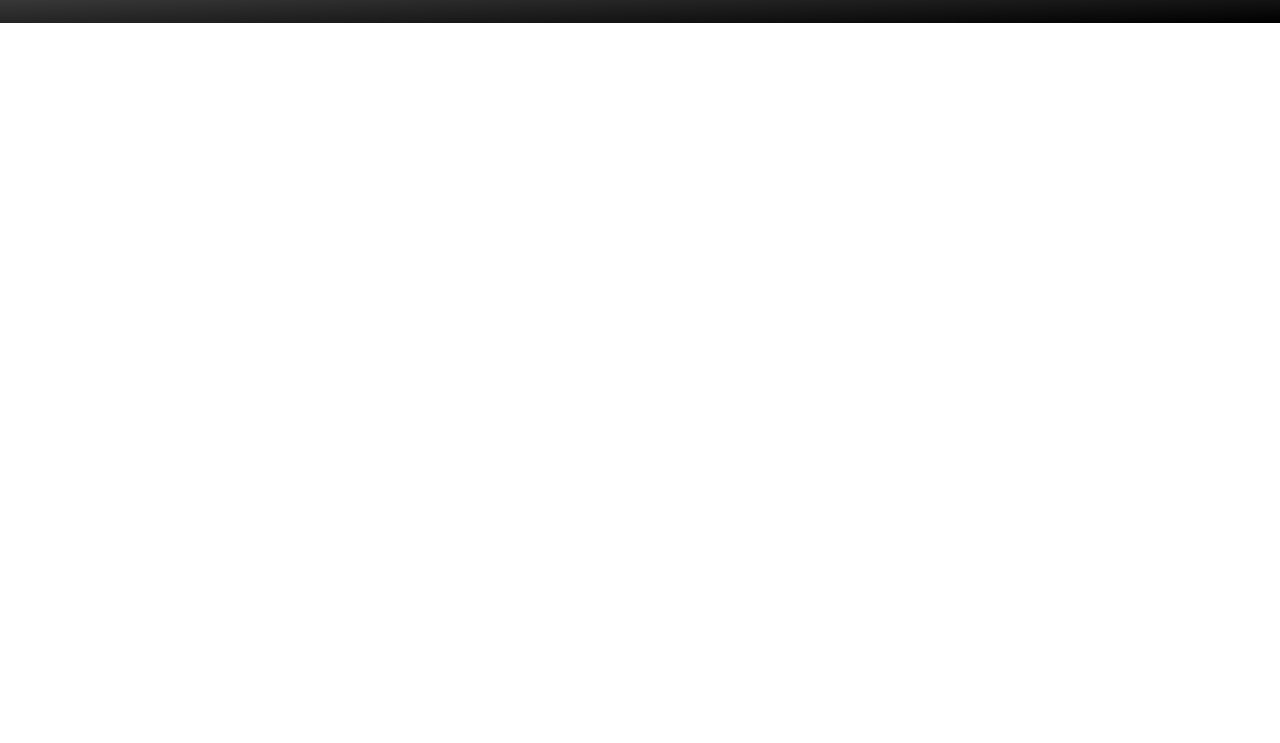
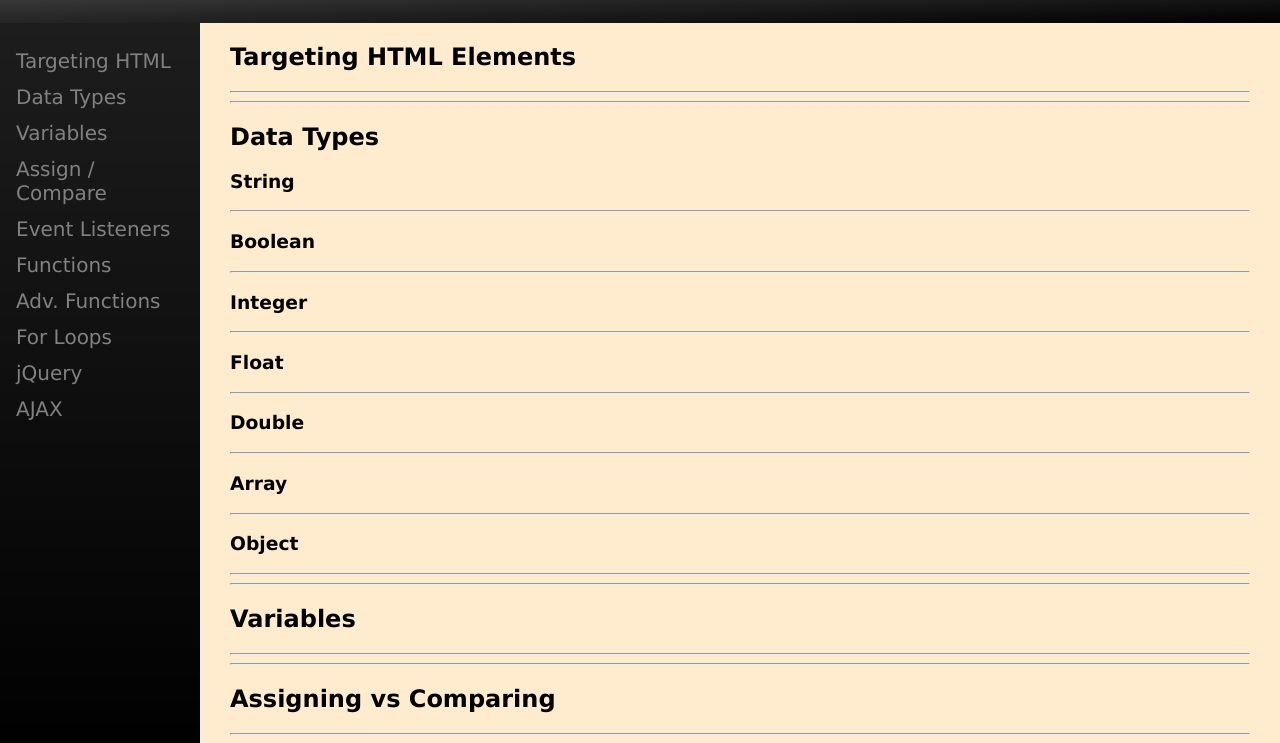
Before and after one commit to MatWilmot/Working_Code_Examples, a plain HTML site: page JS.html in a window 1280 px wide. Shown: the part 57-800 px from the top of the page. Drawn offline with Linux system fonts and the light colour scheme.

Commit message:
Added skeleton to CSS and JS pages

```diff
--- a/JS.html
+++ b/JS.html
@@ -1,29 +1,96 @@
 <!DOCTYPE html>
 <html lang="en">
-
   <head>
-  <meta charset="UTF-8">
-  <meta name="viewport" content="width=device-width, initial-scale=1.0">
+    <meta charset="UTF-8" />
+    <meta name="viewport" content="width=device-width, initial-scale=1.0" />
     <!-- custom style sheets -->
-  <link rel="stylesheet" href="./assets/styles/nav.css">
-  <link rel="stylesheet" href="./assets/styles/home.css">
+    <link rel="stylesheet" href="./assets/styles/style.css" />
+    <link rel="stylesheet" href="./assets/styles/nav.css" />
     <title>JavaScript</title>
   </head>
 
   <body>
     <!-- div is a section of a webpage -->
     <nav>
-
-    <!-- h1 is a header of an element -->
       <h1>Stuff What I Learned - JavaScript</h1>
 
-    <!-- ul is an unordered list (bullet points) -->
-    <!-- ol is an ordered list (numbers) -->
+      <!-- ul is an unordered list -->
       <ul class="navList">
         <!-- li is a list item -->
-      <li> <a href="./index.html"> Home </a> </li>
-      <li> <a href="./HTML.html"> HTML </a> </li>
-      <li> <a href="./CSS.html"> CSS </a> </li>
-      <li> <a href="./JS.html"> JavaScript </a> </li>
+        <li><a href="./index.html"> Home </a></li>
+        <li><a href="./HTML.html"> HTML </a></li>
+        <li><a href="./CSS.html"> CSS </a></li>
+        <li><a href="./JS.html"> JavaScript </a></li>
       </ul>
+      <!-- Side navigation -->
+      <aside class="sidenav">
+        <a href="#target-html">Targeting HTML</a>
+        <a href="#data-types">Data Types</a>
+        <a href="#variables">Variables</a>
+        <a href="#assign-compare">Assign / Compare</a>
+        <a href="#event-listeners">Event Listeners</a>
+        <a href="#functions">Functions</a>
+        <a href="#adv-functions">Adv. Functions</a>
+        <a href="#for-loops">For Loops</a>
+        <a href="#jquery">jQuery</a>
+        <a href="ajax">AJAX</a>
+      </aside>
     </nav>
+    <main>
+      <div class="margins">
+        <section id="target-html">
+          <h1>Targeting HTML Elements</h1>
+        </section>
+        <hr />
+        <hr />
+        <section id="data-types">
+          <h1>Data Types</h1>
+          <h3>String</h3>
+          <hr />
+          <h3>Boolean</h3>
+          <hr />
+          <h3>Integer</h3>
+          <hr />
+          <h3>Float</h3>
+          <hr />
+          <h3>Double</h3>
+          <hr />
+          <h3>Array</h3>
+          <hr />
+          <h3>Object</h3>
+        </section>
+        <hr />
+        <hr />
+        <section id="variables">
+          <h1>Variables</h1>
+        </section>
+        <hr />
+        <hr />
+        <section id="assign-compare">
+          <h1>Assigning vs Comparing</h1>
+        </section>
+        <hr />
+        <hr />
+        <section id="event-listeners">
+          <h1>Event Listeners</h1>
+        </section>
+        <hr />
+        <hr />
+        <section id="functions">
+          <h1>Functions</h1>
+        </section>
+        <hr />
+        <hr />
+        <section id="adv-functions">
+          <h1>Advanced Functions</h1>
+          <p>Arrow Functions - when to and not to use them.</p>
+        </section>
+        <hr />
+        <hr />
+        <section id="for-loops">
+          <h1>For Loops</h1>
+        </section>
+      </div>
+    </main>
+  </body>
+</html>
```
Also changed, not shown: CSS.html (+47 -11 lines), HTML.html (+1 -1 lines), assets/styles/style.css (renamed from assets/styles/HTML.css). Lines whose indentation alone changed are shown as unchanged.
